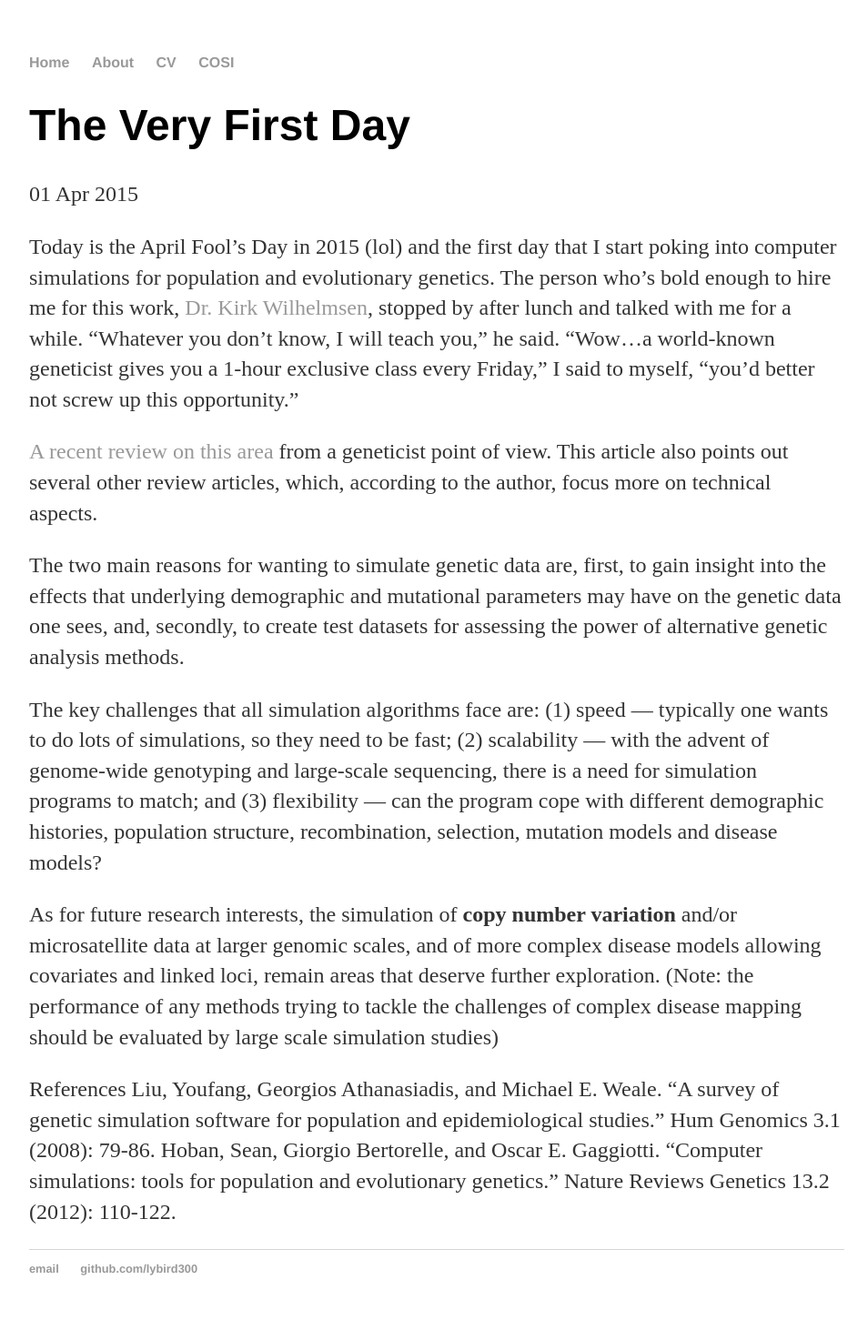
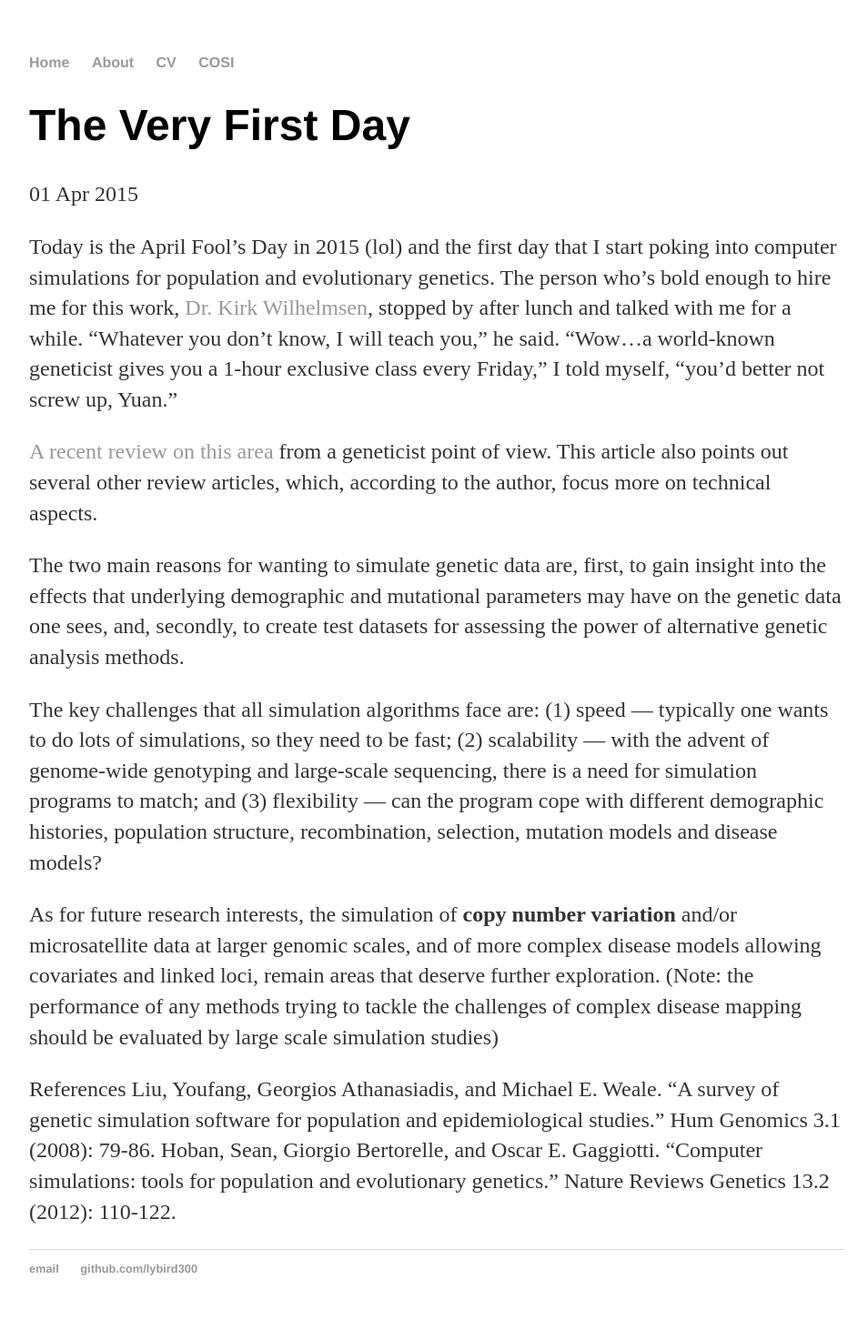
Before and after one commit to lybird300/lybird300.github.io, a Jekyll site: the page built from _posts/2015-04-01-poking-started.md, in a window 1280 px wide. Shown: the whole page at 91% size, without its empty margins (160-1114 px from the left). Built offline with Jekyll 4.4.1, drawn with Linux system fonts in a browser that asks for light colours.

Commit message:
Update 2015-04-01-poking-started.md

```diff
--- a/_posts/2015-04-01-poking-started.md
+++ b/_posts/2015-04-01-poking-started.md
@@ -4,7 +4,7 @@ title: "The Very First Day"
 date: 2015-04-01
 ---
 
-Today is the April Fool's Day in 2015 (lol) and the first day that I start poking into computer simulations for population and evolutionary genetics. The person who's bold enough to hire me for this work, <a href="http://www.med.unc.edu/genetics/faculty/wilhelmsen">Dr. Kirk Wilhelmsen</a>, stopped by after lunch and talked with me for a while. "Whatever you don't know, I will teach you," he said. "Wow...a world-known geneticist gives you a 1-hour exclusive class every Friday," I said to myself, "you'd better not screw up this opportunity."
+Today is the April Fool's Day in 2015 (lol) and the first day that I start poking into computer simulations for population and evolutionary genetics. The person who's bold enough to hire me for this work, <a href="http://www.med.unc.edu/genetics/faculty/wilhelmsen">Dr. Kirk Wilhelmsen</a>, stopped by after lunch and talked with me for a while. "Whatever you don't know, I will teach you," he said. "Wow...a world-known geneticist gives you a 1-hour exclusive class every Friday," I told myself, "you'd better not screw up, Yuan."
 
 <a href="http://www.nature.com/nrg/journal/v13/n2/full/nrg3130.html">A recent review on this area</a> from a geneticist point of view. This article also points out several other review articles, which, according to the author, focus more on technical aspects.
 
```
